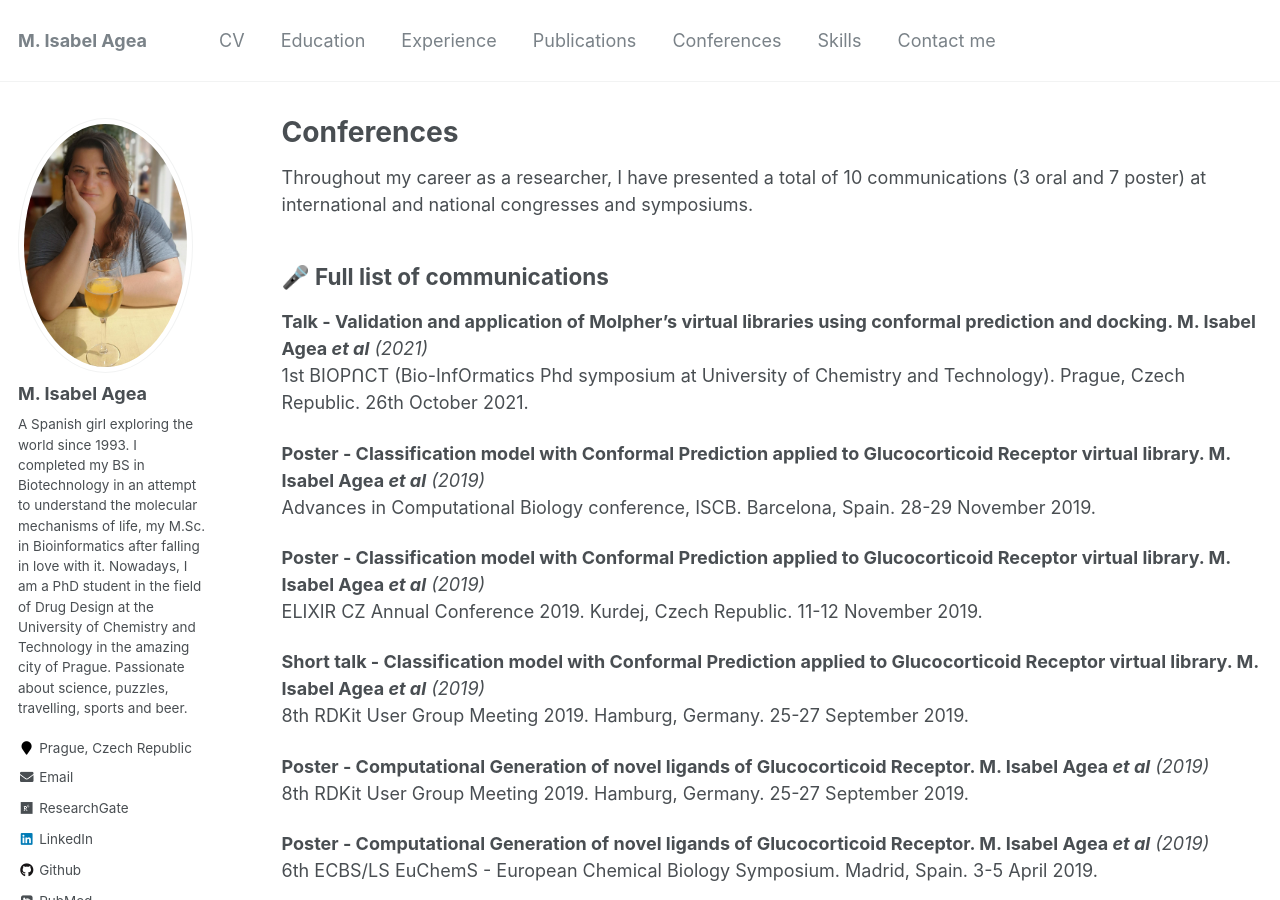
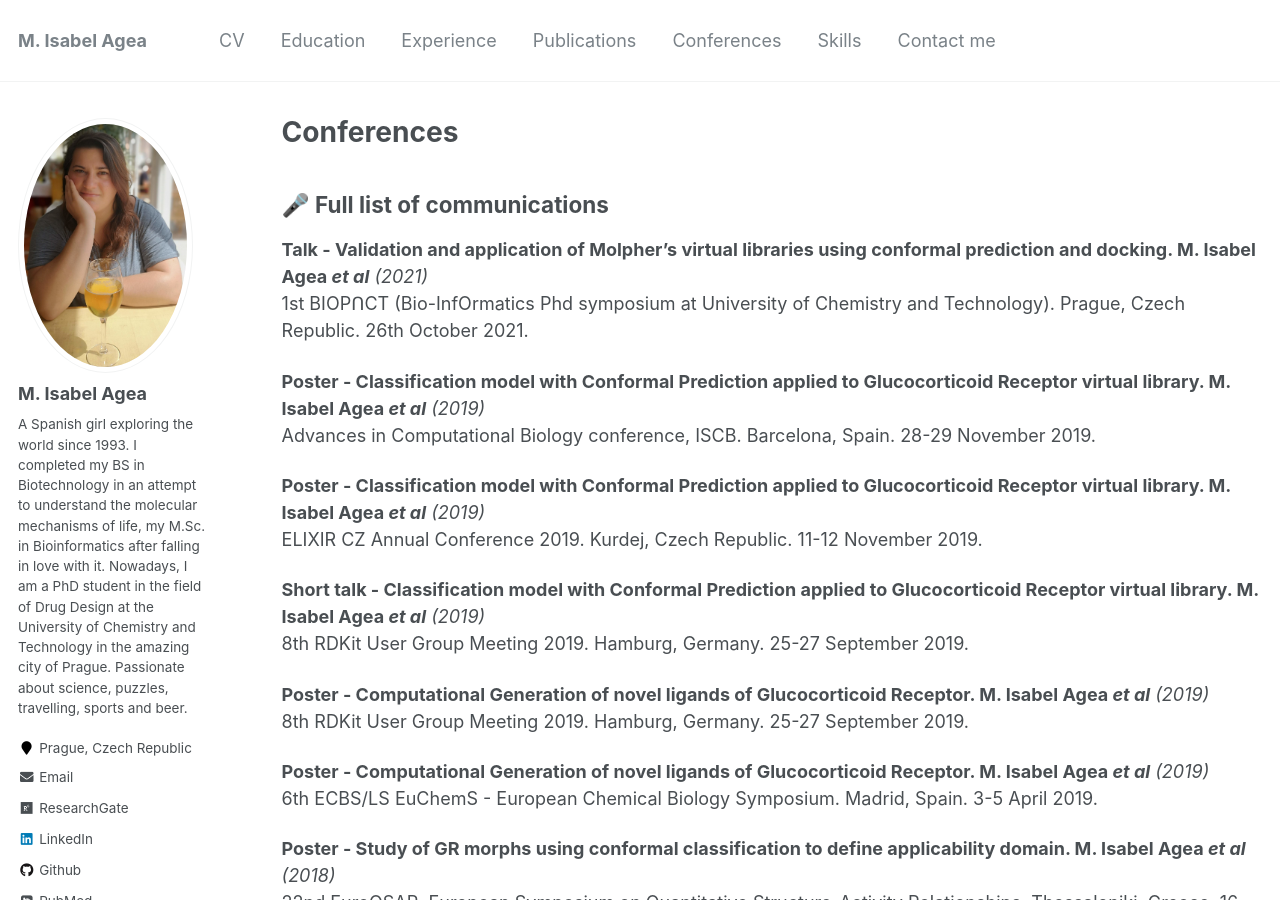
Before and after one commit to Iagea/iagea.github.io, a Jekyll site: the page built from _pages/talks.md, in a window 1280 px wide and 900 px high. Built offline with Jekyll 4.4.1, drawn with Linux system fonts in a browser that asks for light colours; some web fonts are replaced.

Commit message:
Update talks.md

```diff
--- a/_pages/talks.md
+++ b/_pages/talks.md
@@ -4,9 +4,6 @@ title: "Conferences"
 permalink: /talks/
 author_profile: true
 ---
-
-Throughout my career as a researcher, I have presented a total of 10 communications (3 oral and 7 poster) at international and national congresses and symposiums. <br>
-
 
 {% if site.talkmap_link == true %}
 
```
